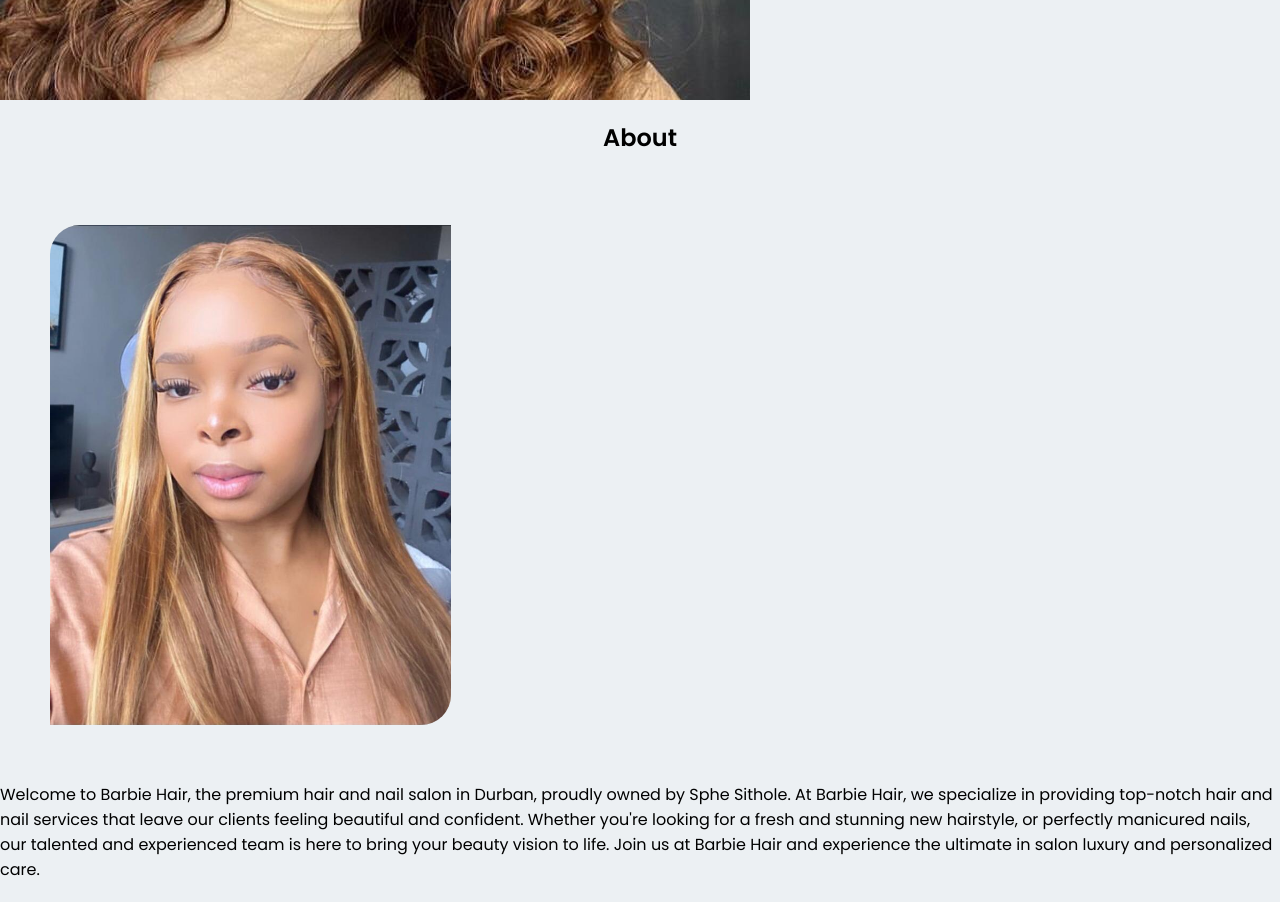
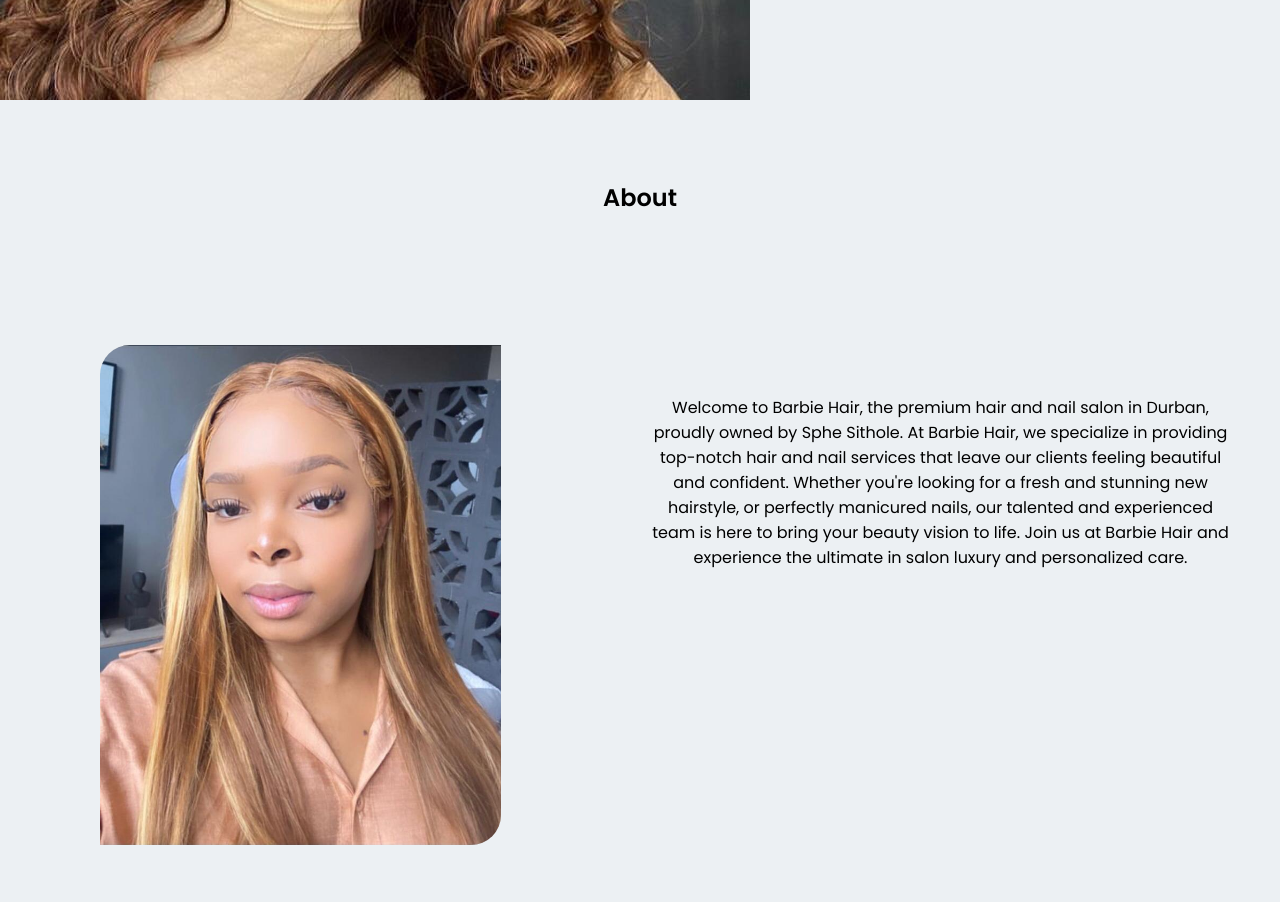
Before and after one commit to Luvuyotafeni/Salon, a React (Create React App) app: page / in a window 1280 px wide. Shown: the part 680-1582 px from the top of the page. Built offline with nearby package versions, Linux system fonts and the light colour scheme.

Commit message:
fixed the about component margins

```diff
--- a/src/components/About/About.css
+++ b/src/components/About/About.css
@@ -1,10 +1,20 @@
 .text-center{
     text-align: center;
-    margin: 20px;
+    margin: 80px;
 }
 
 .about img{
     height: 500px;
-    margin: 50px;
+    margin: 50px 100px;
     border-radius: 30px 0 30px 0;
 }
+
+.about-info{
+    display: flex;
+    flex-direction: row;
+}
+
+.about-info p{
+    margin: 100px 50px;
+    text-align: center;
+}
--- a/src/components/About/About.jsx
+++ b/src/components/About/About.jsx
@@ -7,6 +7,7 @@
     <>
         <div>
             <h2 className='text-center'>About</h2>
+            <div className='about-info'>
                 <div className='about'>
                     <img src={aboutimg}/>
                 </div>
@@ -18,6 +19,7 @@
                         to life. Join us at Barbie Hair and experience the ultimate in salon luxury and personalized care. </p>
                 </div>
             </div>
+        </div>
     </>
   )
 }
```
Lines whose indentation alone changed are shown as unchanged.
